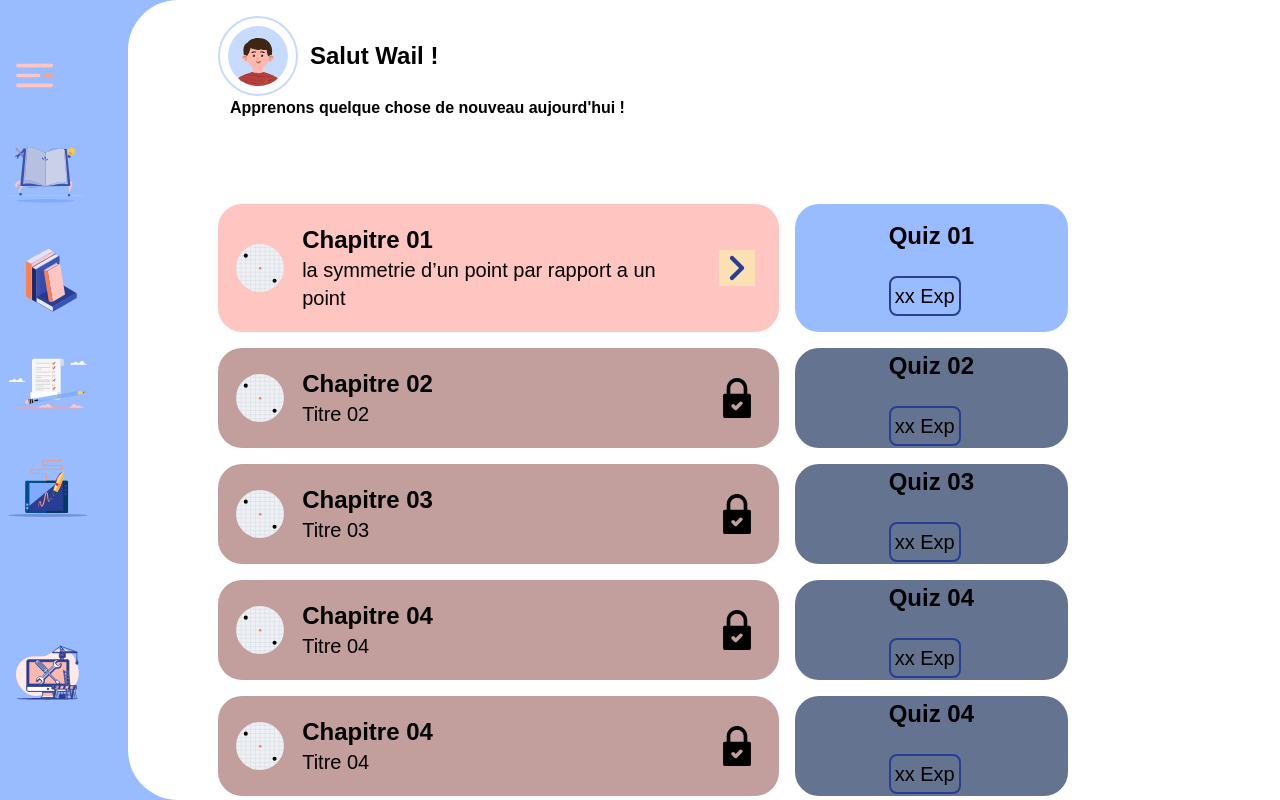
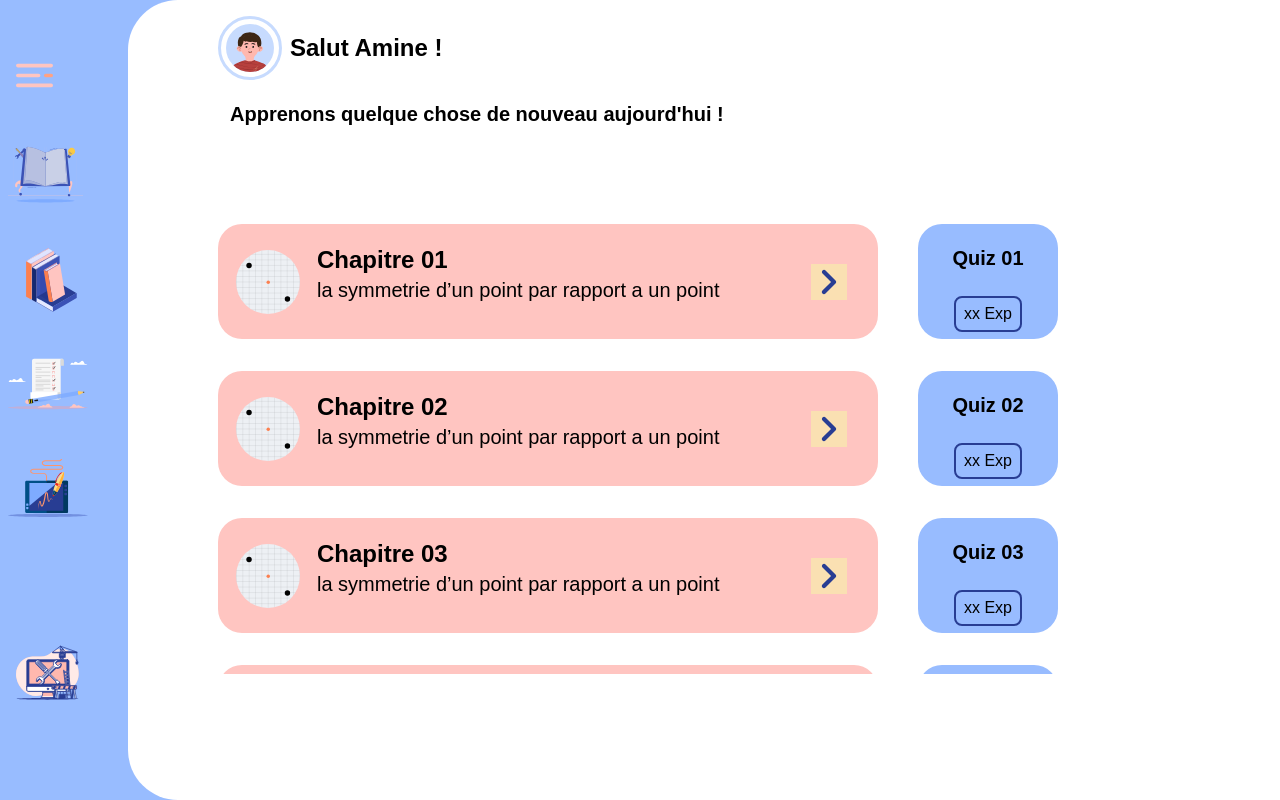
Before and after one commit to Abdelalim03/Projet2CP, a React (Create React App) app: page /home/cours in a window 1280 px wide. Built offline with nearby package versions, Linux system fonts and the light colour scheme; the HTML template or start-up script is replaced by a standard one; a web font is replaced by a local one.

Commit message:
fixed some issues

```diff
--- a/src/App.js
+++ b/src/App.js
@@ -5,7 +5,6 @@
 import Avatar from "./pages/Avatar/Avatar";
 import EtesVous from "./pages/EtesVous/EtesVous";
 import Nom from "./pages/Nom/Nom";
-import Cours from "./pages/Cours/Cours";
 import Editeur from "./pages/Editeur/Editeur";
 
 import Exercices from "./pages/Exercices/Exercices";
@@ -36,7 +35,7 @@
 
         <Route path="home" element={<Layout />} >
           <Route index element={<Menu />} />
-          <Route path="cours" element={<Cours />} />
+          <Route path="cours" element={<Cours2 />} />
           <Route path="courscontent" element={<CoursContent />} />
           <Route path="quiz" element={<Quiz />} />
           <Route path="exercices" element={<Exercices />} />
--- a/src/pages/Cours/Chapitre.js
+++ b/src/pages/Cours/Chapitre.js
@@ -26,7 +26,7 @@
         <div className='flex flex-col justify-center items-center pb-2 pt-4 lg:pt-5 w-[100px] lg:w-[140px] rounded-2xl lg:rounded-3xl bg-[#98BCFF]'>
                 <h1 className='font-semibold text-base lg:text-xl mb-3 lg:mb-6'>{props.nomQuiz}</h1>
                 <Link to='../quiz'>
-                <button className='w-[59px] font-normal text-xs lg:text-base text-center border-2 border-[#283D93] p-1 rounded-lg'>{props.numExp} Exp</button>
+                <button className='w-fit font-normal text-xs lg:text-base text-center border-2 border-[#283D93] py-1 px-2 rounded-lg'>{props.numExp} Exp</button>
 
                 </Link>
         </div>
```
